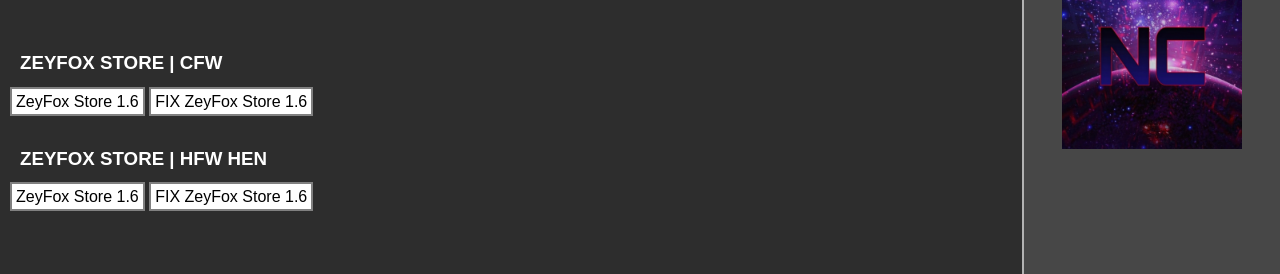
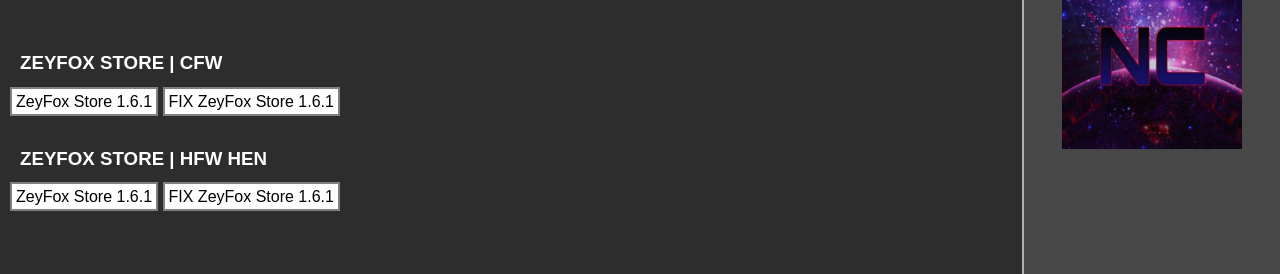
Before and after one commit to Noa-chid/wpc, a plain HTML site: page ps3systemzf.html in a window 1280 px wide. Shown: the part 105-379 px from the top of the page. Drawn offline with Linux system fonts and the light colour scheme.

Commit message:
update zeyfox store 1.6.1

```diff
--- a/ps3systemzf.html
+++ b/ps3systemzf.html
@@ -44,13 +44,13 @@
     <div class="select">
         <br>
         <h3>ZEYFOX STORE | CFW</h3>
-        <a class="dropbtn" target="_blank" href="http://www.mediafire.com/file/e2ex8l5h031p7ru/ZEYFOX_STORE_1.6_CFW.pkg/file">ZeyFox Store 1.6</a>
-        <a class="dropbtn" target="_blank" href="http://www.mediafire.com/file/ofixxoe8gal3sc2/FIX_CFW_ZEYFOX_STORE_%2528active_dev_blind%2529.pkg/file">FIX ZeyFox Store 1.6</a>
+        <a class="dropbtn" target="_blank" href="http://www.mediafire.com/file/g78cox7eca20fra/ZEYFOX_STORE_1.6.1_CFW.pkg/file">ZeyFox Store 1.6.1</a>
+        <a class="dropbtn" target="_blank" href="http://www.mediafire.com/file/ofixxoe8gal3sc2/FIX_CFW_ZEYFOX_STORE_%2528active_dev_blind%2529.pkg/file">FIX ZeyFox Store 1.6.1</a>
         <br>
         <br>
         <h3>ZEYFOX STORE | HFW HEN</h3>
-        <a class="dropbtn" target="_blank" href="http://www.mediafire.com/file/e78ys86de4sweg4/ZEYFOX_STORE_1.6_HFW.pkg/file">ZeyFox Store 1.6</a>
-        <a class="dropbtn" target="_blank" href="http://www.mediafire.com/file/rfleo6la4p3pu1v/FIX_HFW_ZEYFOX_STORE.pkg/file">FIX ZeyFox Store 1.6</a>
+        <a class="dropbtn" target="_blank" href="http://www.mediafire.com/file/eznkxitb05vumuw/ZEYFOX_STORE_1.6.1_HFW.pkg/file">ZeyFox Store 1.6.1</a>
+        <a class="dropbtn" target="_blank" href="http://www.mediafire.com/file/rfleo6la4p3pu1v/FIX_HFW_ZEYFOX_STORE.pkg/file">FIX ZeyFox Store 1.6.1</a>
     </div>
 </div>
 </body>
```
Also changed, not shown: index.html (+2 -2 lines).
